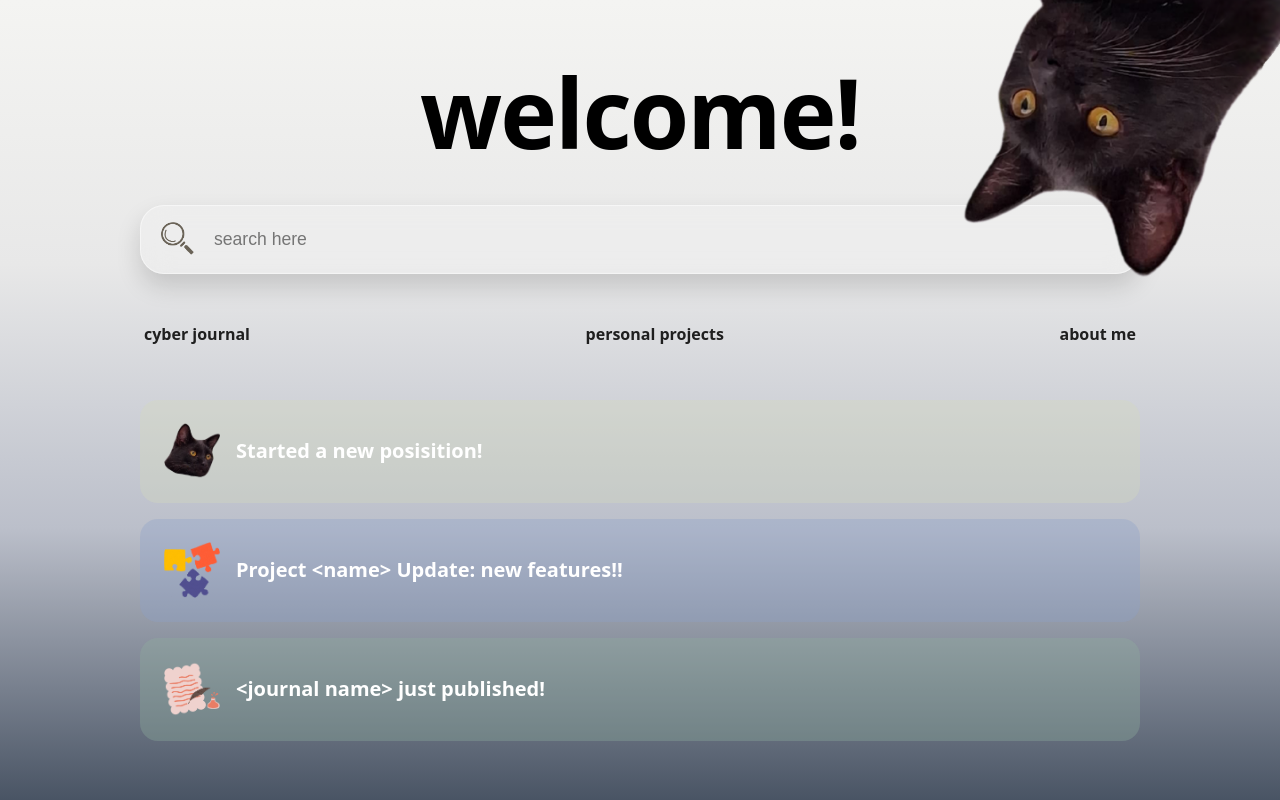
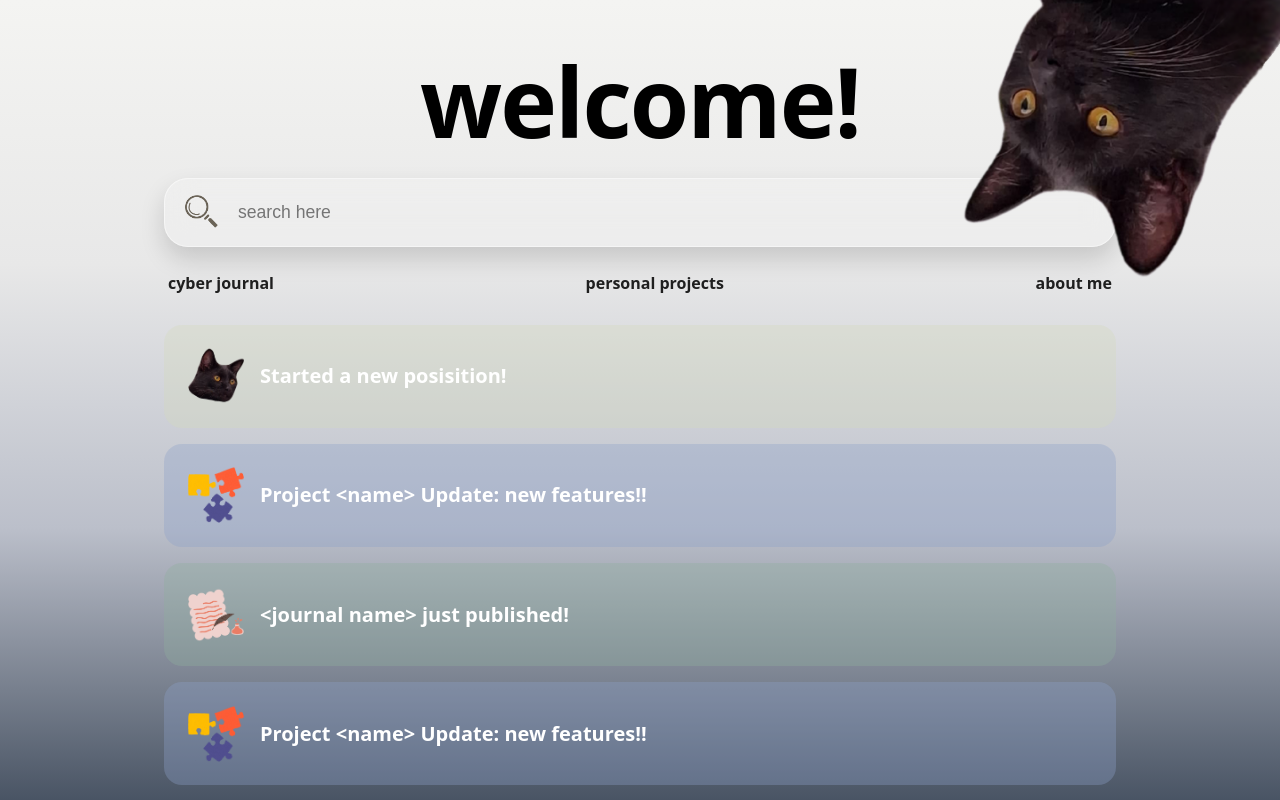
Before and after one commit to inheritancezx/167, a Vue app: page / in a window 1280 px wide. Built offline with nearby package versions, Linux system fonts and the light colour scheme.

Commit message:
fix: several component adjustment

```diff
--- /dev/null
+++ b/src/components/ProfileSection.vue
@@ -0,0 +1,30 @@
+<script setup>
+defineProps({
+  image: {
+    type: String,
+    required: true
+  },
+  name: {
+    type: String,
+    required: true
+  },
+  greeting: {
+    type: String,
+    default: "hi! I'm"
+  }
+})
+</script>
+
+<template>
+  <div class="about-container">
+    <div class="about-profile">
+      <div class="profile-zoom">
+        <img :src="image" :alt="`${name} profile`" class="profile-image" />
+      </div>
+    </div>
+    <div class="about-content">
+      <p class="about-greeting">{{ greeting }}</p>
+      <h1 class="about-name">{{ name }}</h1>
+    </div>
+  </div>
+</template>
--- /dev/null
+++ b/src/composables/usePageNavigation.js
@@ -0,0 +1,11 @@
+import { useRouter } from 'vue-router'
+
+export function usePageNavigation() {
+  const router = useRouter()
+
+  const navigate = (page) => {
+    router.push({ name: page })
+  }
+
+  return { navigate }
+}
--- a/src/pages/AboutPage.vue
+++ b/src/pages/AboutPage.vue
@@ -1,15 +1,23 @@
 <script setup>
-import { useRouter } from 'vue-router'
+import { usePageNavigation } from '../composables/usePageNavigation'
 import Navbar from '../components/Navbar.vue'
+import ProfileSection from '../components/ProfileSection.vue'
 
 import logo from '../assets/kum.png'
 import profilePic from '../assets/profile.jpg'
 
-const router = useRouter()
+const { navigate } = usePageNavigation()
 const emit = defineEmits(['admin-portal'])
 
-const navigate = (page) => {
-  router.push({ name: page })
+const navPages = [
+  { name: 'journal', label: 'cyber journal' },
+  { name: 'projects', label: 'personal projects' }
+]
+
+const profileData = {
+  image: profilePic,
+  name: 'Fayza Aqila Bachtiar',
+  greeting: "hi! I'm"
 }
 </script>
 
@@ -17,8 +25,14 @@ const navigate = (page) => {
   <div class="dashboard user-page">
     <Navbar>
       <template #left>
-        <button class="nav-button" @click="navigate('journal')">cyber journal</button>
-        <button class="nav-button" @click="navigate('projects')">personal projects</button>
+        <button
+          v-for="page in navPages"
+          :key="page.name"
+          class="nav-button"
+          @click="navigate(page.name)"
+        >
+          {{ page.label }}
+        </button>
       </template>
       <template #center>
       </template>
@@ -31,17 +45,11 @@ const navigate = (page) => {
     </Navbar>
 
     <main class="about-page">
-      <div class="about-container">
-        <div class="about-profile">
-          <div class="profile-zoom">
-            <img :src="profilePic" alt="profile" class="profile-image" />
-          </div>
-        </div>
-        <div class="about-content">
-          <p class="about-greeting">hi! I'm</p>
-          <h1 class="about-name">Fayza Aqila Bachtiar</h1>
-        </div>
-      </div>
+      <ProfileSection
+        :image="profileData.image"
+        :name="profileData.name"
+        :greeting="profileData.greeting"
+      />
     </main>
   </div>
 </template>
--- a/src/pages/HomePage.vue
+++ b/src/pages/HomePage.vue
@@ -15,18 +15,20 @@ const emit = defineEmits(['admin-portal'])
 </script>
 
 <template>
-  <main class="page">
-    <HeadingTitle text="welcome!" />
-
-    <div class="page-content">
+  <main class="home-page">
+    <div class="home-sticky">
+      <HeadingTitle text="welcome!" />
       <CatCorner :src="catHead" alt="Cat Head" />
       <SearchBar placeholder="search here" @admin-portal="emit('admin-portal')" class="home-search" />
       <NavTabs :tabs="tabs" />
+    </div>
 
+    <div class="home-scrollable">
       <section class="cards">
         <GlassCard variant="yellow" title="Started a new posisition!" :icon="logo" />
         <GlassCard variant="blue" title="Project <name> Update: new features!!" :icon="project" />
         <GlassCard variant="green" title="<journal name> just published!" :icon="journal" />
+          <GlassCard variant="blue" title="Project <name> Update: new features!!" :icon="project" />
       </section>
     </div>
   </main>
--- a/src/style.css
+++ b/src/style.css
@@ -77,6 +77,56 @@ button:focus-visible {
   max-width: 1000px;
   margin: 0 auto;
   padding: 3rem 1.5rem;
+}
+
+/* Home page with sticky header */
+.home-page {
+  width: 100%;
+  height: 100vh;
+  display: flex;
+  flex-direction: column;
+  overflow: hidden;
+}
+
+.home-sticky {
+  flex-shrink: 0;
+  overflow: hidden;
+  width: 100%;
+  max-width: 1000px;
+  margin: 0 auto;
+  padding:  1.5rem;
+  padding-top: 3rem;
+  padding-bottom: 0rem;
+  box-sizing: border-box;
+}
+
+.home-scrollable {
+  flex: 1;
+  overflow-y: auto;
+  padding: 0 1.5rem 3rem 1.5rem;
+  width: 100%;
+  max-width: 1000px;
+  margin: 0 auto;
+  box-sizing: border-box;
+}
+
+/* Scrollbar styling */
+.home-scrollable::-webkit-scrollbar {
+  width: 8px;
+}
+
+.home-scrollable::-webkit-scrollbar-track {
+  background: transparent;
+}
+
+.home-scrollable::-webkit-scrollbar-thumb {
+  background: #d0d0d0;
+  border-radius: 4px;
+  transition: background 0.2s ease;
+}
+
+.home-scrollable::-webkit-scrollbar-thumb:hover {
+  background: #999;
 }
 
 .dashboard {
@@ -334,7 +384,7 @@ button:focus-visible {
   padding: 1rem 0;
   position: sticky;
   top: 0;
-  z-index: 0;
+  z-index: 100;
 }
 
 .dashboard.user-page .navbar {
```
Also changed, not shown: src/components/NavbarNav.vue (added, +38 -0 lines).
